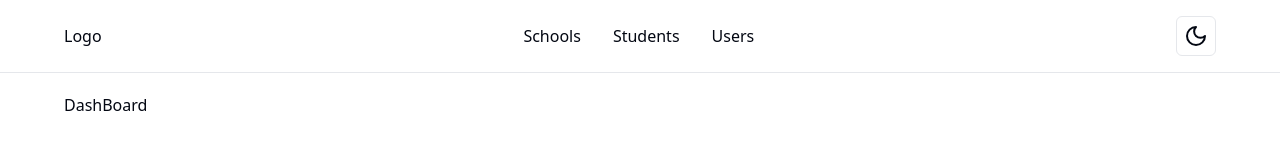
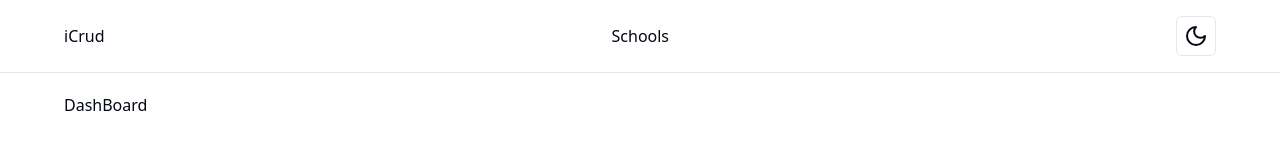
Before and after one commit to renatorrocha/crud-students, a Next.js app: page / in a window 1280 px wide. Shown: the top 160 px of the page. Built offline with nearby package versions, Linux system fonts and the light colour scheme.

Commit message:
doc: rename project

```diff
--- a/src/app/layout.tsx
+++ b/src/app/layout.tsx
@@ -6,7 +6,7 @@ import { ThemeProvider } from "~/components/header/theme-provider";
 import { Toaster } from "~/components/ui/sonner";
 
 export const metadata = {
-  title: "My-crud",
+  title: "iCrud",
   icons: [{ rel: "icon", url: "/favicon.ico" }],
 };
 
--- a/src/components/header/header.tsx
+++ b/src/components/header/header.tsx
@@ -3,10 +3,9 @@ import ToggleTheme from "./toggle-theme";
 import NavLinks from "./nav-links";
 
 export default function Header() {
-
   return (
     <div className="flex items-center justify-between">
-      <Link href="/">Logo</Link>
+      <Link href="/">iCrud</Link>
 
       <NavLinks />
 
--- a/src/components/header/nav-links.tsx
+++ b/src/components/header/nav-links.tsx
@@ -6,8 +6,8 @@ import { cn } from "~/lib/utils";
 
 const navLinks = [
   { label: "Schools", href: "/schools" },
-  { label: "Students", href: "/students" },
-  { label: "Users", href: "/users" },
+  // { label: "Students", href: "/students" },
+  // { label: "Users", href: "/users" },
 ];
 
 export default function NavLinks() {
```
